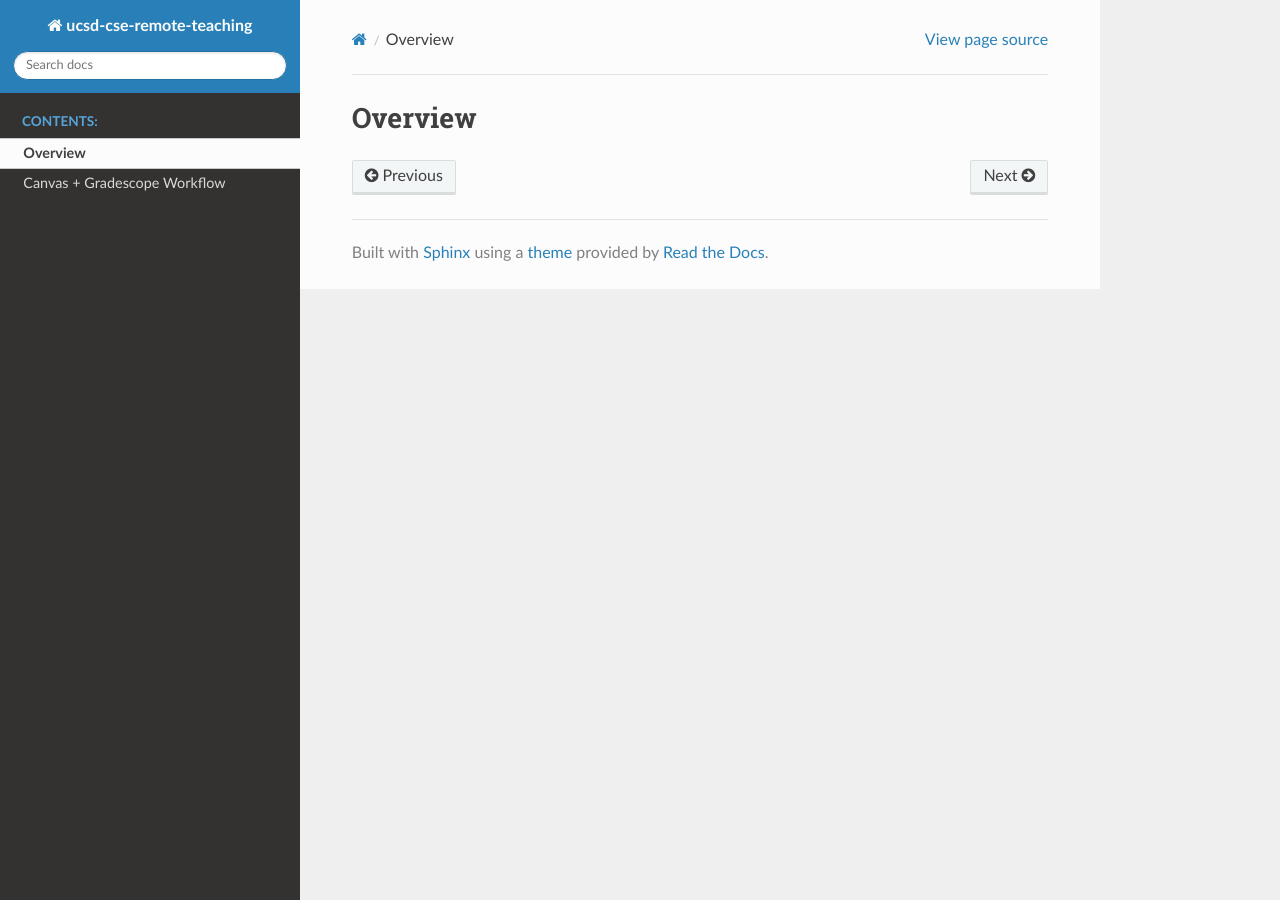
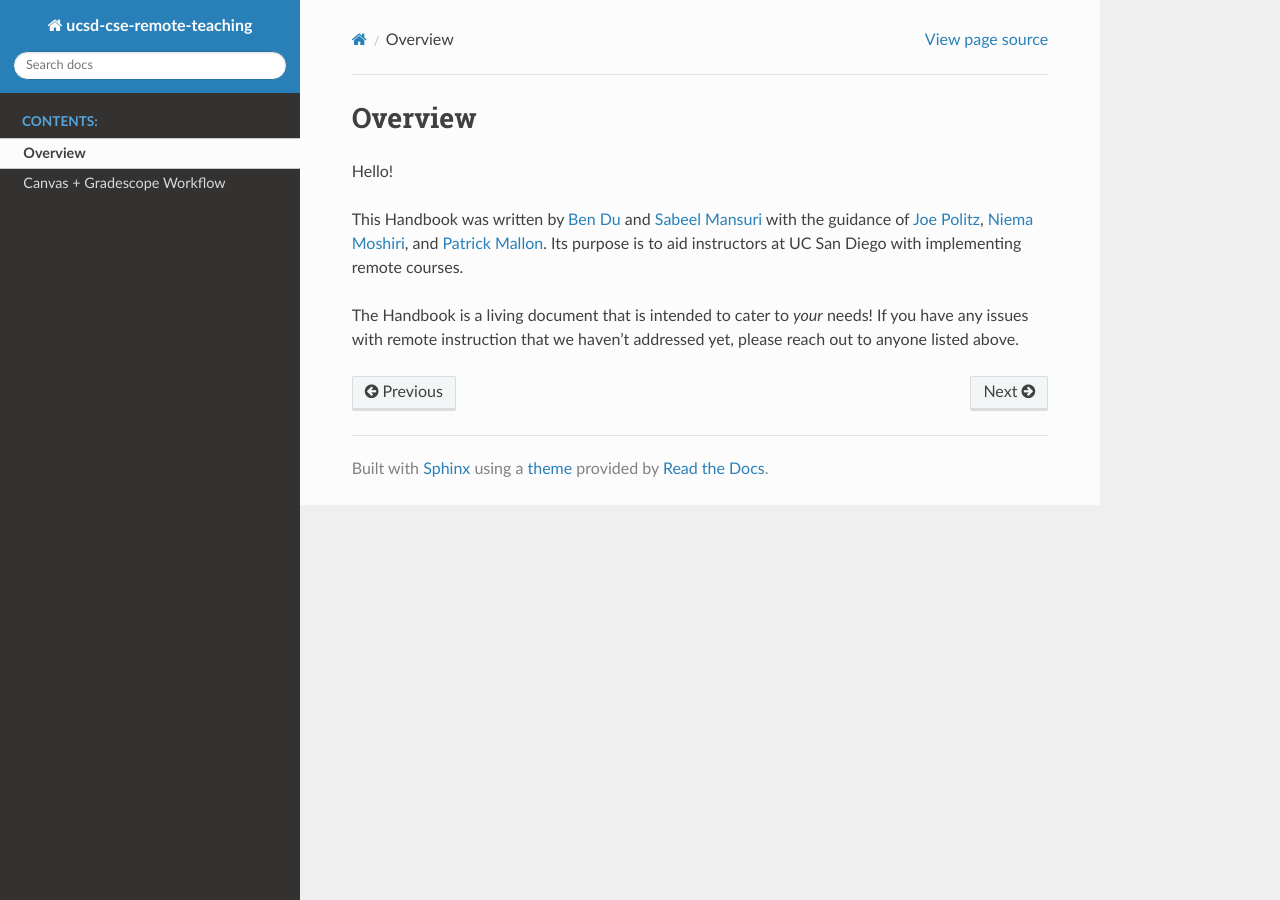
Before and after one commit to ucsd-cse-remote-teaching/ucsd-cse-remote-teaching.github.io, a Sphinx documentation site: the page built from source/Overview.md, in a window 1280 px wide. Built offline with Sphinx 7.4.7 and the Read the Docs theme 2.0.0, drawn with Linux system fonts in a browser that asks for light colours.

Commit message:
add overview

```diff
--- a/source/Overview.md
+++ b/source/Overview.md
@@ -1 +1,6 @@
 # Overview
+Hello!
+
+This Handbook was written by [Ben Du](https://cns.ucsd.edu/ben-du/) and [Sabeel Mansuri](https://sabeelmansuri.com/) with the guidance of [Joe Politz](https://jpolitz.github.io/), [Niema Moshiri](https://niema.net/), and [Patrick Mallon](https://cse.ucsd.edu/people/administrative-staff/patrick-mallon). Its purpose is to aid instructors at UC San Diego with implementing remote courses.
+
+The Handbook is a living document that is intended to cater to _your_ needs! If you have any issues with remote instruction that we haven't addressed yet, please reach out to anyone listed above.
```
Also changed, not shown: 5 other files.
